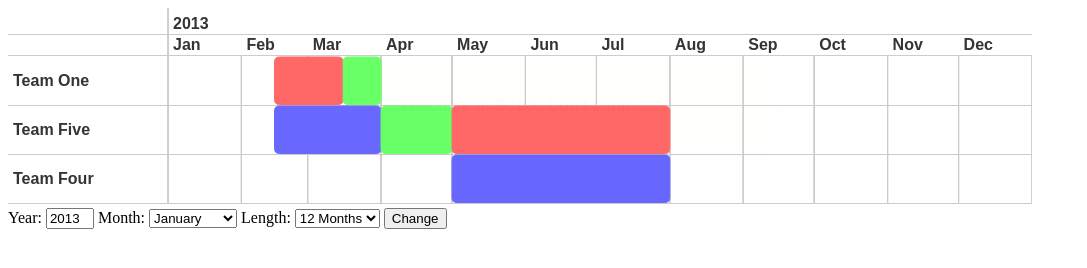
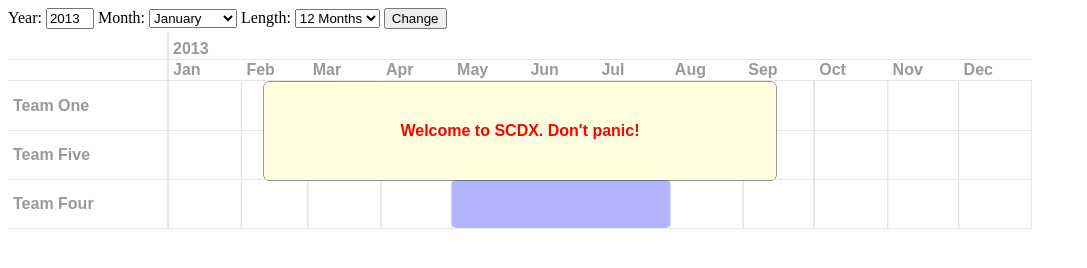
Before and after one commit to PachiSystems/SCDX, a plain HTML site: page index.html in a window 1280 px wide. Shown: the whole page, without its empty margins (0-1087 px from the left). Drawn offline with Linux system fonts and the light colour scheme.

Commit message:
ADDED: SCDX.css (Splitting style from the JavaScript) ADDED: demo.css ADDED: Licence information to the files. FIX: viewStart & viewEnd are now calculated correctly within FF,IE and Safari. FIX: Default height added so errors/info can be displayed. OTHER: General cleaning and refactoring of the code. TODO: Add some debug logging.

```diff
--- /dev/null
+++ b/css/SCDX.css
@@ -0,0 +1,51 @@
+/*
+   Copyright 2013, Brian Milton
+
+   Licensed under the Apache License, Version 2.0 (the "License");
+   you may not use this file except in compliance with the License.
+   You may obtain a copy of the License at
+
+     http://www.apache.org/licenses/LICENSE-2.0
+
+   Unless required by applicable law or agreed to in writing, software
+   distributed under the License is distributed on an "AS IS" BASIS,
+   WITHOUT WARRANTIES OR CONDITIONS OF ANY KIND, either express or implied.
+   See the License for the specific language governing permissions and
+   limitations under the License.
+*/
+
+#SCDX-toolTip {
+	background-color: #FFFFE0;
+	border-color    : #333;
+	border-style : solid;
+	border-width:thin;
+	padding:5px;
+	display:inline-block;
+	width : 200px;
+	text-align:center;
+	white-space:nowrap;
+	float:left;
+	position:fixed;
+	left:0px;
+	right : 0px;
+	font-family:Arial, Helvetica, sans-serif;
+	font-size:10px;
+	font-weight:bolder;
+	visibility:hidden;
+	z-index:1;
+}
+
+#SCDX-viewLayer {
+	position:absolute;
+	z-index:0;
+	left:0px;
+	top:0px;
+}
+
+#SCDX-errorMessage {
+	z-index:12;
+	position:absolute;
+	visibility:hidden;
+	left:0px;
+	top:0px;
+}
--- /dev/null
+++ b/css/demo.css
@@ -0,0 +1,4 @@
+#scheduleView {
+	margin: 0 auto;
+	top:25px;
+}
--- a/index.html
+++ b/index.html
@@ -1,13 +1,31 @@
 <!DOCTYPE html>
 <html>
+	<!--
+       Copyright 2013, Brian Milton
+
+       Licensed under the Apache License, Version 2.0 (the "License");
+       you may not use this file except in compliance with the License.
+       You may obtain a copy of the License at
+
+         http://www.apache.org/licenses/LICENSE-2.0
+
+       Unless required by applicable law or agreed to in writing, software
+       distributed under the License is distributed on an "AS IS" BASIS,
+       WITHOUT WARRANTIES OR CONDITIONS OF ANY KIND, either express or implied.
+       See the License for the specific language governing permissions and
+       limitations under the License.
+    -->
     <head>
 	    <title>SCDX Demo</title>
+        <link href="css/SCDX.css" type="text/css" rel="stylesheet">
+        <link href="css/demo.css" type="text/css" rel="stylesheet">
     </head>
 
     <body>
     	<!-- This is where the schedule object will be -->
+        <div>
         <div width="1024" id="scheduleView"></div>
-
+        </div>
         <!-- A set of inputs to change the view as a demo -->
         <div>
             Year: <input type="text" value="2013" style="width:40px" id="yearField">
@@ -90,6 +108,7 @@
 		// Assign the array of items to the view.
 		SCDX.setSchedule(scheduleList);
 
+		// Pop up an error message, but as a demonstration, not because of an error.
 		SCDX.displayErrorMessage("Welcome to SCDX. Don't panic!",2500);
 
 		// When the button is clicked, this function will triger a view change:
--- a/js/SCDX.js
+++ b/js/SCDX.js
@@ -1,21 +1,35 @@
+/*
+   Copyright 2013, Brian Milton
+
+   Licensed under the Apache License, Version 2.0 (the "License");
+   you may not use this file except in compliance with the License.
+   You may obtain a copy of the License at
+
+     http://www.apache.org/licenses/LICENSE-2.0
+
+   Unless required by applicable law or agreed to in writing, software
+   distributed under the License is distributed on an "AS IS" BASIS,
+   WITHOUT WARRANTIES OR CONDITIONS OF ANY KIND, either express or implied.
+   See the License for the specific language governing permissions and
+   limitations under the License.
+*/
+
 (function (window,undefined) {
 
 	// PRIVATE PROPERTIES
 	var
 	SCDX = {},
 	MONTHS = [{'name':'Jan','days':31},{'name':'Feb','days':28},{'name':'Mar','days':31},{'name':'Apr','days':30},{'name':'May','days':31},{'name':'Jun','days':30},{'name':'Jul','days':31},{'name':'Aug','days':31},{'name':'Sep','days':30},{'name':'Oct','days':31},{'name':'Nov','days':30},{'name':'Dec','days':31}],
+	HEIGHT = 100,
 	curGroup = DAYS_THIS_YEAR = 0,
 	projList = [],
 	today = new Date(),
 	LEFT_COLUMN,
 	ONE_DAY,
 	CTX,
-	CANVAS,
 	WIDTH,
-	HEIGHT,
 	CONTAINER,
 	canvasElement,
-	errorMessage,
 	displayYear,
 	currentYear,
 	numberMonths,
@@ -27,25 +41,13 @@
 	statusText,
 	canvasX,
 	canvasY,
-	// We have to create a tooltip div to float above the canvas...
+	CANVAS = document.createElement('canvas'),
+	errorMessage = document.createElement('canvas'),
 	toolTip = document.createElement('span');
-	toolTip.style.backgroundColor = '#FFFFE0';
-	toolTip.style.borderColor = '#333';
-	toolTip.style.borderStyle = 'solid';
-	toolTip.style.borderWidth = 'thin';
-	toolTip.style.padding = '5px';
-	toolTip.style.display = 'inline-block';
-	toolTip.style.width = '200px';
-	toolTip.style.textAlign = 'center';
-	toolTip.style.whiteSpace = 'nowrap';
-	toolTip.style.float = 'left';
-	toolTip.style.position = 'fixed';
-	toolTip.style.left = '0px';
-	toolTip.style.right = '0px';
-	toolTip.style.fontFamily = 'Arial';
-	toolTip.style.fontSize = '10px';
-	toolTip.style.fontWeight = 'bolder';
-	toolTip.style.visibility = 'hidden';
+
+	CANVAS.id = 'SCDX-viewLayer';
+	errorMessage.id = 'SCDX-errorMessage';
+	toolTip.id = 'SCDX-toolTip';
 
 	// PUBLIC PROPERTIES / SETTINGS
 	SCDX.highPrioColor = '#F66';
@@ -75,21 +77,10 @@
 
 		CONTAINER.innerHTML = '';
 		CONTAINER.style.position='relative';
-		CANVAS = document.createElement('canvas');
-		CANVAS.id = 'SCDX-viewLayer';
-		CANVAS.style.zIndex = 0;
-		CANVAS.style.left = 0;
-		CANVAS.style.top = 0;
-		errorMessage = document.createElement('canvas');
-		errorMessage.id = 'SCDX-errorMessage';
-		errorMessage.style.zIndex = 2;
-		errorMessage.style.position = 'fixed';
-		toolTip.style.zIndex = 1;
-
 		CTX = CANVAS.getContext('2d');
 		CONTAINER.appendChild(CANVAS);
+		CONTAINER.appendChild(toolTip);
 		CONTAINER.appendChild(errorMessage);
-		CONTAINER.appendChild(toolTip);
 
 		// Need to capture the mouse position:
 		CANVAS.onmousemove = function (event) {
@@ -118,12 +109,11 @@
 		}
 
 		// Figure out which date the view starts on (TIMESTAMP):
-		viewStart = Date.parse( displayYear + '-' + startingMonth + '-01 00:00:00 GMT');
+		viewStart = Number(Date.parse("01 "+MONTHS[startingMonth-1].name+" "+displayYear+" 00:00:00 GMT"));
 
-		// How about the end of the view?
+		// viewEnd calculation: First we need the month on which it starts
+		// Then add the number of months to it.
 		viewEnd = startingMonth + numberMonths;
-		// First we need the month on which it starts
-		// Then add the number of months to it.
 		// Now we need to figure out how many days there are in those months.
 		// Start at the 'startingMonth' and then move up until we're at the end.
 		var tempMonth = startingMonth-1;
@@ -156,7 +146,7 @@
 		LEFT_COLUMN = WIDTH * 0.15625
 		ONE_DAY = (WIDTH - LEFT_COLUMN) / DAYS_THIS_YEAR;
 
-		//drawSchedule();
+		drawSchedule();
 	}
 
 	SCDX.changeView = function(year,startMonth,numMonths) {
@@ -192,14 +182,11 @@
 			else {obj=obj.offsetParent;}
 		}
 
-		errorMessage.style.left = 0;
-		errorMessage.style.top = 0;
-		errorMessage.style.position = 'absolute';
+
 		errorMessage.style.left = canvasX;
 		errorMessage.style.top = canvasY;
 		errorMessage.width = CANVAS.width;
 		errorMessage.height = CANVAS.height;
-		errorMessage.style.zIndex = 12;
 		overlayCTX = errorMessage.getContext('2d');
 
 		// Darken the background...
@@ -260,7 +247,7 @@
 		currentYear = displayYear;
 		CANVAS.width = errorMessage.width = WIDTH;
 		CANVAS.height =  errorMessage.height = HEIGHT;
-		console.log(HEIGHT);
+
 		var xPos = LEFT_COLUMN;
 
 		// GRID LINE DRAWING
```
